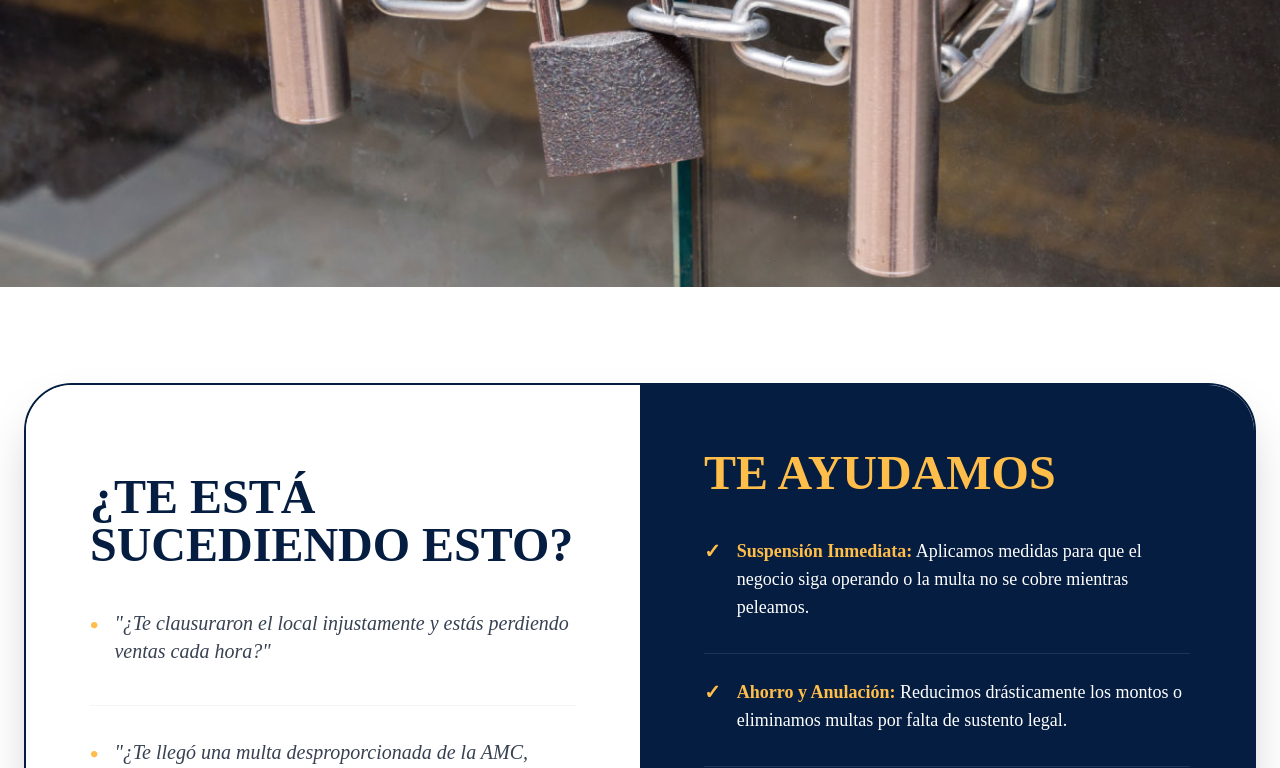
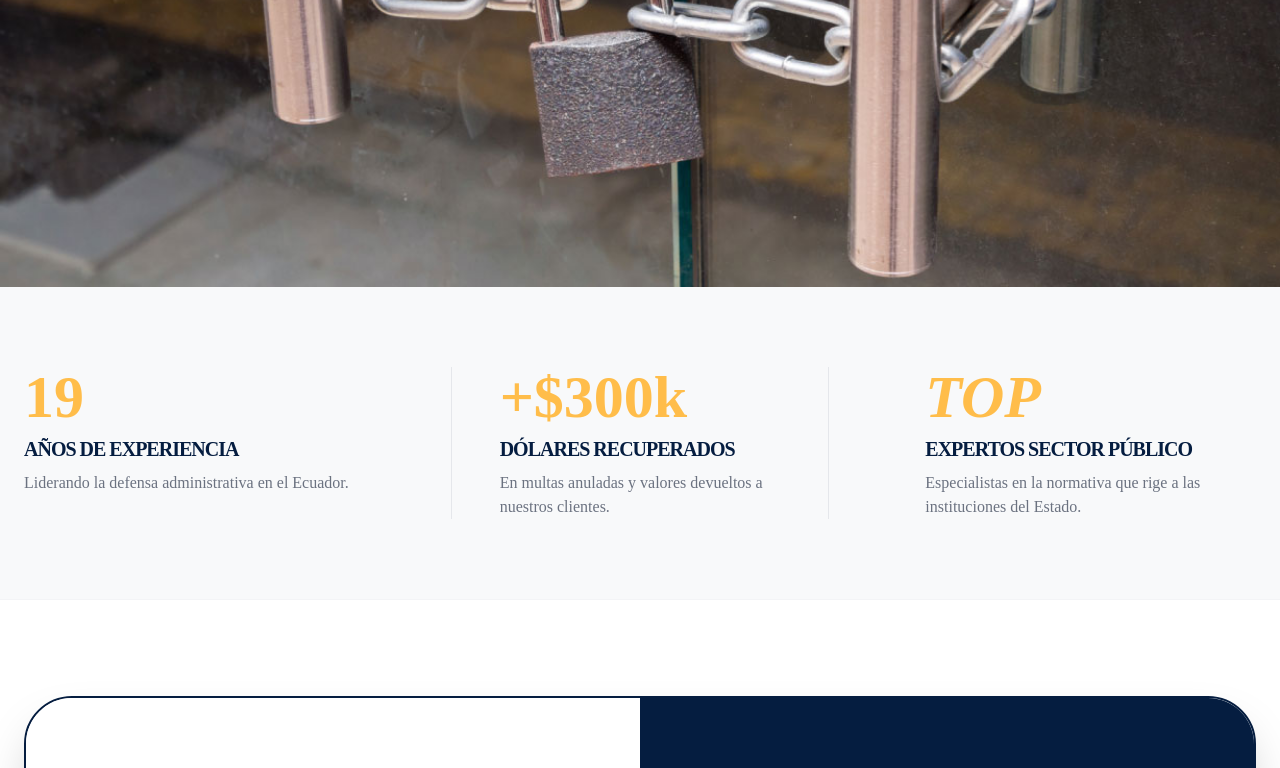
Before and after one commit to DevCardenasS/web-cardenas-saltos, a Next.js app: page /SancionesAdministrativas-DefensaSancionatoria in a window 1280 px wide. Shown: the part 1006-1774 px from the top of the page. Built offline with nearby package versions, Linux system fonts and the light colour scheme.

Commit message:
Update SancionesAdministrativas-DefensaSancionatoria.js

```diff
--- a/pages/SancionesAdministrativas-DefensaSancionatoria.js
+++ b/pages/SancionesAdministrativas-DefensaSancionatoria.js
@@ -42,11 +42,33 @@ export default function DefensaSancionatoria() {
         />
       </section>
 
+      {/* --- NUEVA SECCIÓN: AUTORIDAD Y RESULTADOS (MINIMALISTA) --- */}
+      <section className="bg-[#f8f9fa] py-16 md:py-20 border-b border-gray-100">
+        <div className="max-w-7xl mx-auto px-6">
+          <div className="grid grid-cols-1 md:grid-cols-3 gap-12 text-center md:text-left">
+            <div>
+              <p className="text-[#ffbd4a] text-5xl md:text-6xl font-black mb-2">19</p>
+              <p className="text-[#051d40] text-lg md:text-xl font-bold uppercase tracking-tighter">Años de experiencia</p>
+              <p className="text-gray-500 mt-2">Liderando la defensa administrativa en el Ecuador.</p>
+            </div>
+            <div className="border-y md:border-y-0 md:border-x border-gray-200 py-10 md:py-0 md:px-12">
+              <p className="text-[#ffbd4a] text-5xl md:text-6xl font-black mb-2">+$300k</p>
+              <p className="text-[#051d40] text-lg md:text-xl font-bold uppercase tracking-tighter">Dólares recuperados</p>
+              <p className="text-gray-500 mt-2">En multas anuladas y valores devueltos a nuestros clientes.</p>
+            </div>
+            <div className="md:pl-12">
+              <p className="text-[#ffbd4a] text-5xl md:text-6xl font-black mb-2 italic">TOP</p>
+              <p className="text-[#051d40] text-lg md:text-xl font-bold uppercase tracking-tighter">Expertos sector público</p>
+              <p className="text-gray-500 mt-2">Especialistas en la normativa que rige a las instituciones del Estado.</p>
+            </div>
+          </div>
+        </div>
+      </section>
+
       {/* --- SECCIÓN DUAL: SERVICE CARD --- */}
       <section className="max-w-7xl mx-auto px-6 py-16 md:py-24">
         <div className="grid lg:grid-cols-2 gap-0 rounded-[2rem] md:rounded-[3rem] overflow-hidden shadow-2xl border-2 border-[#051d40]">
 
-          {/* Lado Izquierdo: ¿Te está sucediendo esto? (AJUSTADO TAMAÑO DESKTOP) */}
           <div className="bg-white p-8 md:p-16 flex flex-col justify-center">
             <h2 className="text-[#051d40] text-3xl lg:text-5xl font-bold mb-10 uppercase leading-tight">
               ¿Te está sucediendo esto?
@@ -73,7 +95,6 @@ export default function DefensaSancionatoria() {
             </div>
           </div>
 
-          {/* Lado Derecho: Te ayudamos */}
           <div className="bg-[#051d40] p-8 md:p-16 text-white flex flex-col justify-center">
             <h3 className="text-[#ffbd4a] text-3xl md:text-5xl font-black mb-10 uppercase">
               Te ayudamos
```
